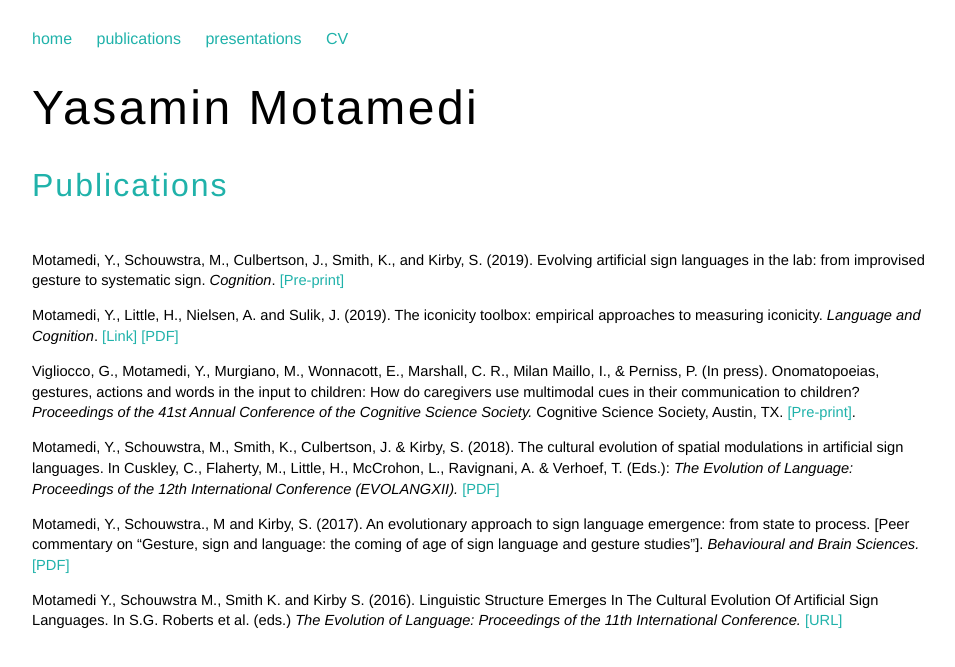
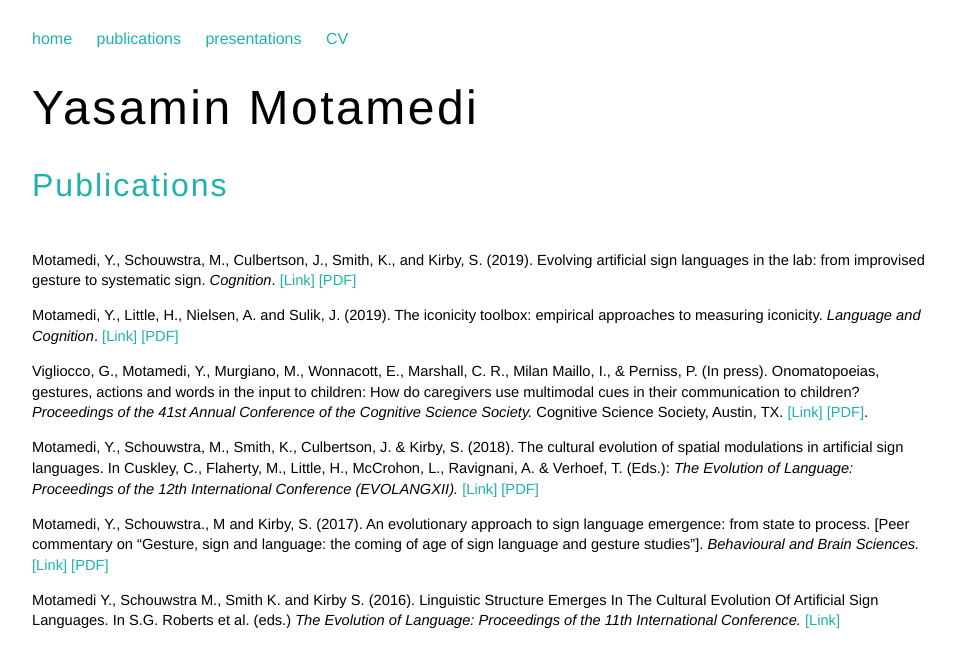
Before and after one commit to ymotamedi/ymotamedi.github.io, a Jekyll site: the page built from publications.html, in a window 1280 px wide. Shown: the top 667 px of the page, without its empty margins (160-1115 px from the left). Built offline with Jekyll 4.4.1, drawn with Linux system fonts in a browser that asks for light colours.

Commit message:
update links and pdfs

```diff
--- a/publications.html
+++ b/publications.html
@@ -6,7 +6,9 @@
 
 <p>Motamedi, Y., Schouwstra, M., Culbertson, J., Smith, K., and Kirby, S. (2019).
   Evolving artificial sign languages in the lab: from improvised gesture to systematic sign.
-<i>Cognition</i>. <a href="https://doi.org/10.31234/osf.io/be7qy" target='blank'> [Pre-print]</a></p>
+<i>Cognition</i>.
+  <a href="https://doi.org/10.1016/j.cognition.2019.05.001" target='blank'> [Link]</a>
+  <a href="asll_accepted.pdf" target='blank'> [PDF]</a></p>
 
 <p>Motamedi, Y., Little, H., Nielsen, A. and Sulik, J. (2019).
   The iconicity toolbox: empirical approaches to measuring iconicity. <i>Language and Cognition</i>.
@@ -16,7 +18,9 @@
 <p>Vigliocco, G., Motamedi, Y., Murgiano, M., Wonnacott, E., Marshall, C. R., Milan Maillo, I., & Perniss, P. (In press).
 Onomatopoeias, gestures, actions and words in the input to children:  How do caregivers use multimodal cues in their communication to children?
   <i>Proceedings of the 41st Annual Conference of the Cognitive Science Society. </i>
-  Cognitive Science Society, Austin, TX. <a href = "https://psyarxiv.com/v263k/" target="blank">[Pre-print]</a>.</p>
+  Cognitive Science Society, Austin, TX.
+  <a href = "https://mindmodeling.org/cogsci2019/papers/0215/index.html" target="blank">[Link]</a>
+  <a href = "Toy_Task_CogSci_Final.pdf" target="blank">[PDF]</a>.</p>
 
 <p>Motamedi, Y., Schouwstra, M., Smith, K., Culbertson, J. & Kirby, S. (2018).
 The cultural evolution of spatial modulations in artificial sign languages.
@@ -27,13 +31,15 @@
 <p>Motamedi, Y., Schouwstra, M., Culbertson, J., Smith, K., and Kirby, S. (2017).
   The cultural evolution of complex linguistic constructions in artificial sign languages.
   <i>Proceedings of the 39th Annual Conference of the Cognitive Science Society.</i>
-    Cognitive Science Society, Austin, TX. <a href = "cog_sci_ym.pdf" target='blank'>[PDF]</a></p>
+    Cognitive Science Society, Austin, TX.<a href = "https://mindmodeling.org/cogsci2017/papers/0522/index.html" target='blank'>[Link]</a>
+  <a href = "cog_sci_ym.pdf" target='blank'>[PDF]</a></p>
 
 <p>Motamedi, Y., Schouwstra., M and Kirby, S. (2017). An evolutionary approach to sign language emergence: from state to process.
   [Peer commentary on “Gesture, sign and language: the coming of age of sign language and gesture studies”].
   <i>Behavioural and Brain Sciences.</i>
+  <a href="https://www.cambridge.org/core/journals/behavioral-and-brain-sciences/article/an-evolutionary-approach-to-sign-language-emergence-from-state-to-process/FFC9E23D2E72D5D4CB7BD7034030BCD6" target="blank">[Link]</a>
   <a href="bbs_commentary_sm.pdf" target="blank">[PDF]</a></p>
 
 <p>Motamedi Y., Schouwstra M., Smith K. and Kirby S. (2016). Linguistic Structure Emerges In The Cultural Evolution Of Artificial Sign Languages.
 In S.G. Roberts et al. (eds.) <i>The Evolution of Language: Proceedings of the 11th International Conference.</i>
-  <a href="http://evolang.org/neworleans/papers/27.html" target="blank">[URL]</a></p>
+  <a href="http://evolang.org/neworleans/papers/27.html" target="blank">[Link]</a></p>
```
